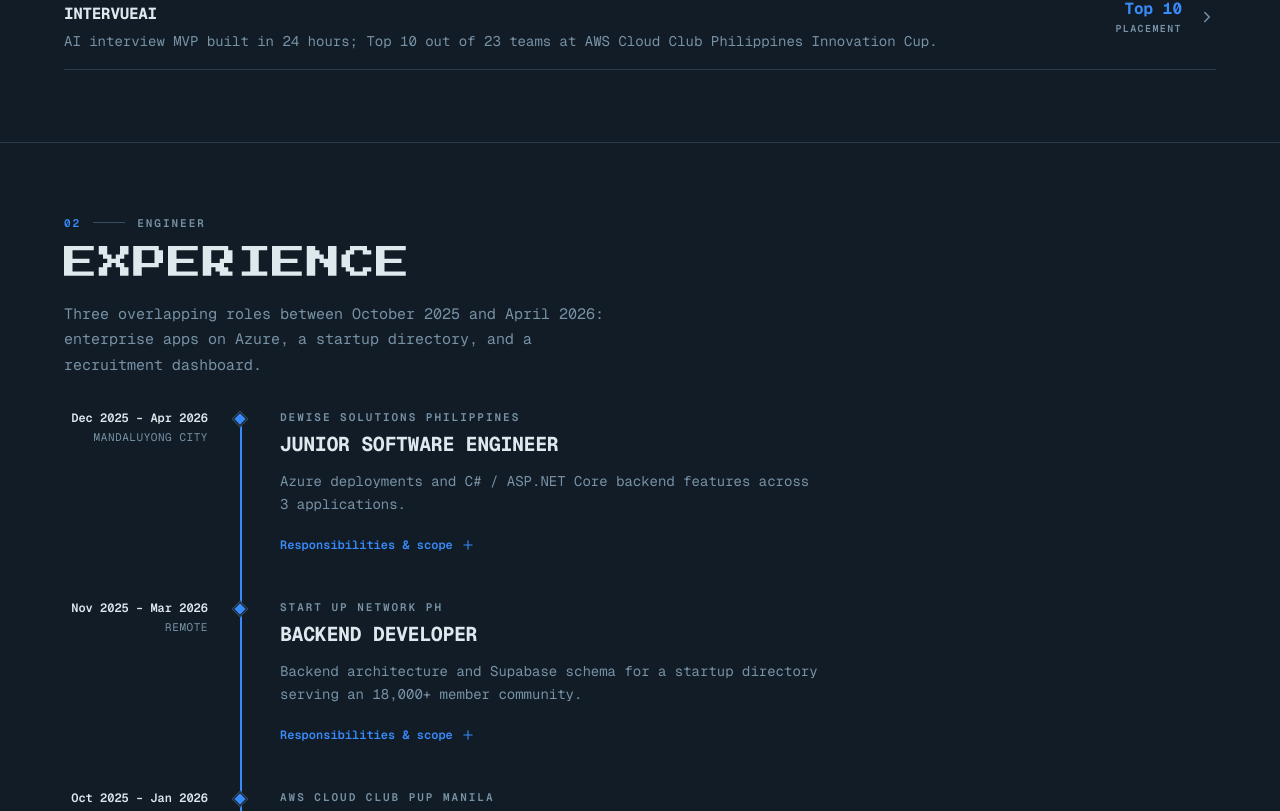
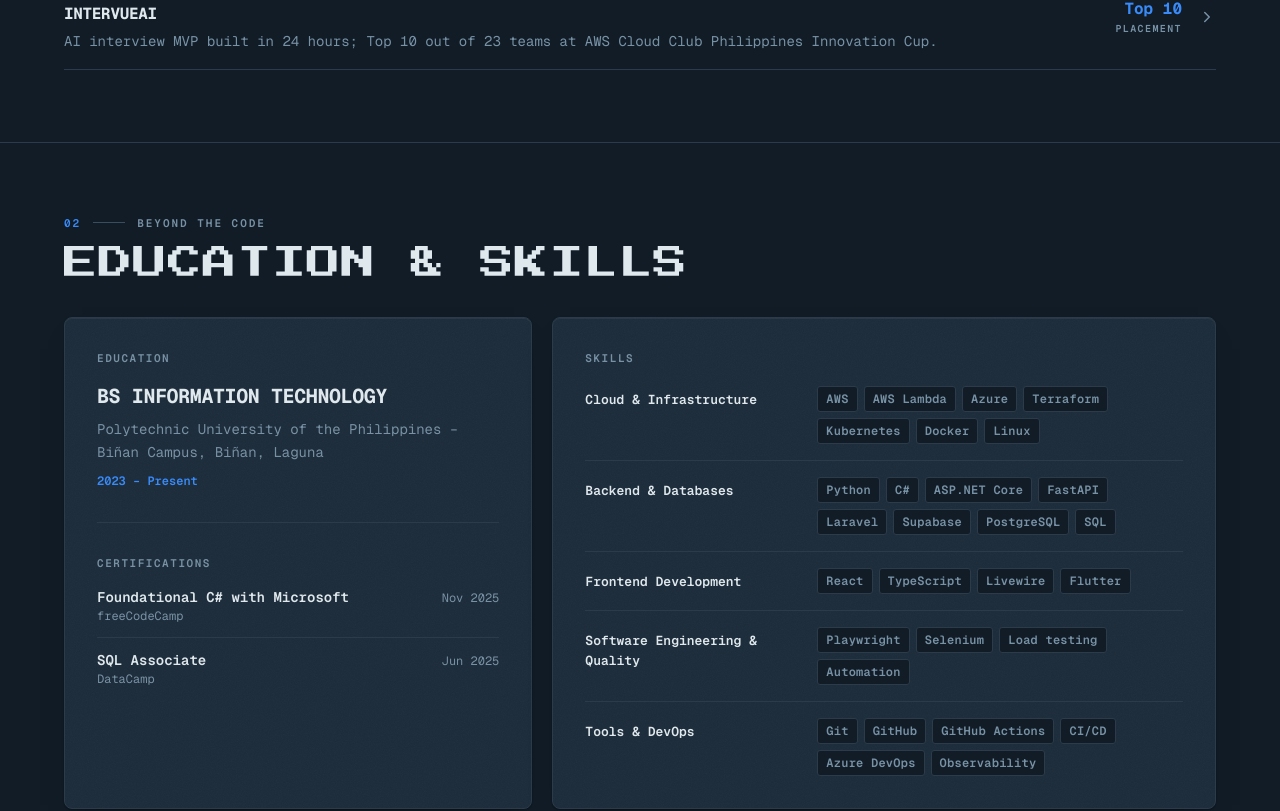
Before and after one commit to Lexter22/lexdev22, a Next.js app: page / in a window 1280 px wide. Shown: the part 1709-2520 px from the top of the page. Built offline with nearby package versions, Linux system fonts and the light colour scheme.

Commit message:
Reorder sections: Education & skills before Experience
Move EducationSection ahead of ExperienceSection on the home page and
reorder/renumber the chapter list (chapters.ts) so header nav, chapter
rail, and section headings stay in sync with the new visual order.

```diff
--- a/app/components/chapters.ts
+++ b/app/components/chapters.ts
@@ -5,10 +5,10 @@ export type Chapter = { id: string; n: string; label: string; nav: string; image
 export const chapters: Chapter[] = [
   { id: "top", n: "00", label: "Intro", nav: "Intro" },
   { id: "projects", n: "01", label: "Build", nav: "Projects", image: "/projects/intellisched.jpg" },
-  { id: "experience", n: "02", label: "Engineer", nav: "Experience" },
-  { id: "lead", n: "03", label: "Lead", nav: "Leadership", image: "/scd-south-group.webp" },
-  { id: "community", n: "04", label: "Share", nav: "Community", image: "/public-speaking.jpeg" },
-  { id: "education", n: "05", label: "Beyond the code", nav: "Skills" },
+  { id: "education", n: "02", label: "Beyond the code", nav: "Skills" },
+  { id: "experience", n: "03", label: "Engineer", nav: "Experience" },
+  { id: "lead", n: "04", label: "Lead", nav: "Leadership", image: "/scd-south-group.webp" },
+  { id: "community", n: "05", label: "Share", nav: "Community", image: "/public-speaking.jpeg" },
   { id: "contact", n: "06", label: "Connect", nav: "Contact" },
 ];
 
--- a/app/page.tsx
+++ b/app/page.tsx
@@ -12,10 +12,10 @@ export default function Home() {
     <>
       <Hero />
       <ProjectsSection />
+      <EducationSection />
       <ExperienceSection />
       <LeadSection />
       <CommunitySection />
-      <EducationSection />
       <ContactSection />
     </>
   );
```
